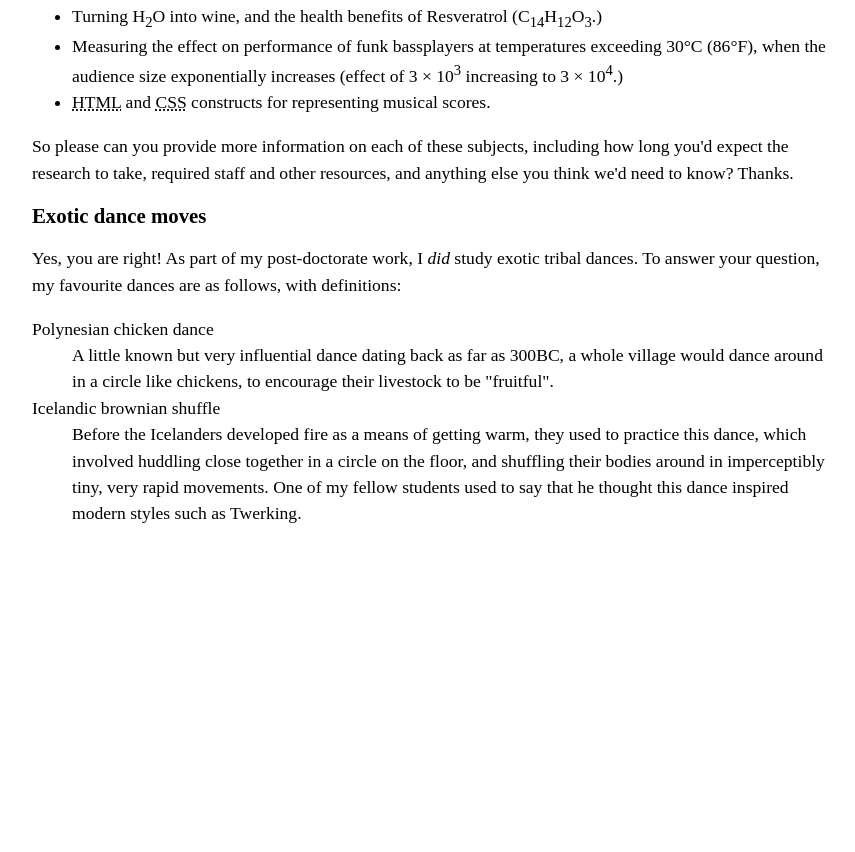
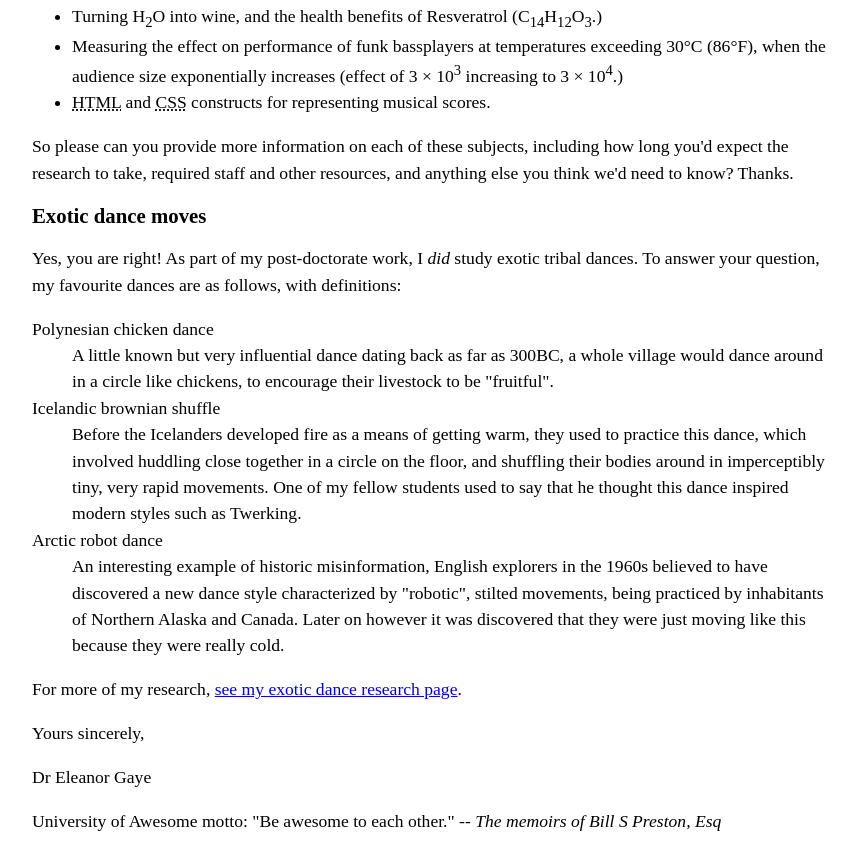
Before and after one commit to dctian97/git-tutorial, a website built with Vite: page index.html in a window 1280 px wide. Shown: the part 1021-1873 px from the top of the page, without its empty margins (208-1063 px from the left). Before the commit the page ends 1565 px from the top, so only its background shows below. Built offline with nearby package versions, Linux system fonts and the light colour scheme.

Commit message:
viteの導入

```diff
--- a/index.html
+++ b/index.html
@@ -78,6 +78,24 @@
                 <dd>
                     Before the Icelanders developed fire as a means of getting warm, they used to practice this dance, which involved huddling close together in a circle on the floor, and shuffling their bodies around in imperceptibly tiny, very rapid movements. One of my fellow students used to say that he thought this dance inspired modern styles such as Twerking.
                 </dd>
+              <dt>Arctic robot dance</dt>
+                  <dd>
+                      An interesting example of historic misinformation, English explorers in the 1960s believed to have discovered a new dance style characterized by "robotic", stilted movements, being practiced by inhabitants of Northern Alaska and Canada. Later on however it was discovered that they were just moving like this because they were really cold.
+                  </dd>
+              </dl>
+      </p >
+      <p>
+          For more of my research, <a href=" ">see my exotic dance research page</a >.
+      </p >
+      <p>
+          Yours sincerely,
+      </p >
+      <p>
+          Dr Eleanor Gaye
+      </p >
+      <p>
+          University of Awesome motto: "Be awesome to each other." -- <em>The memoirs of Bill S Preston, Esq</em>
+      </p >
 
   </body>
 </html>
```
